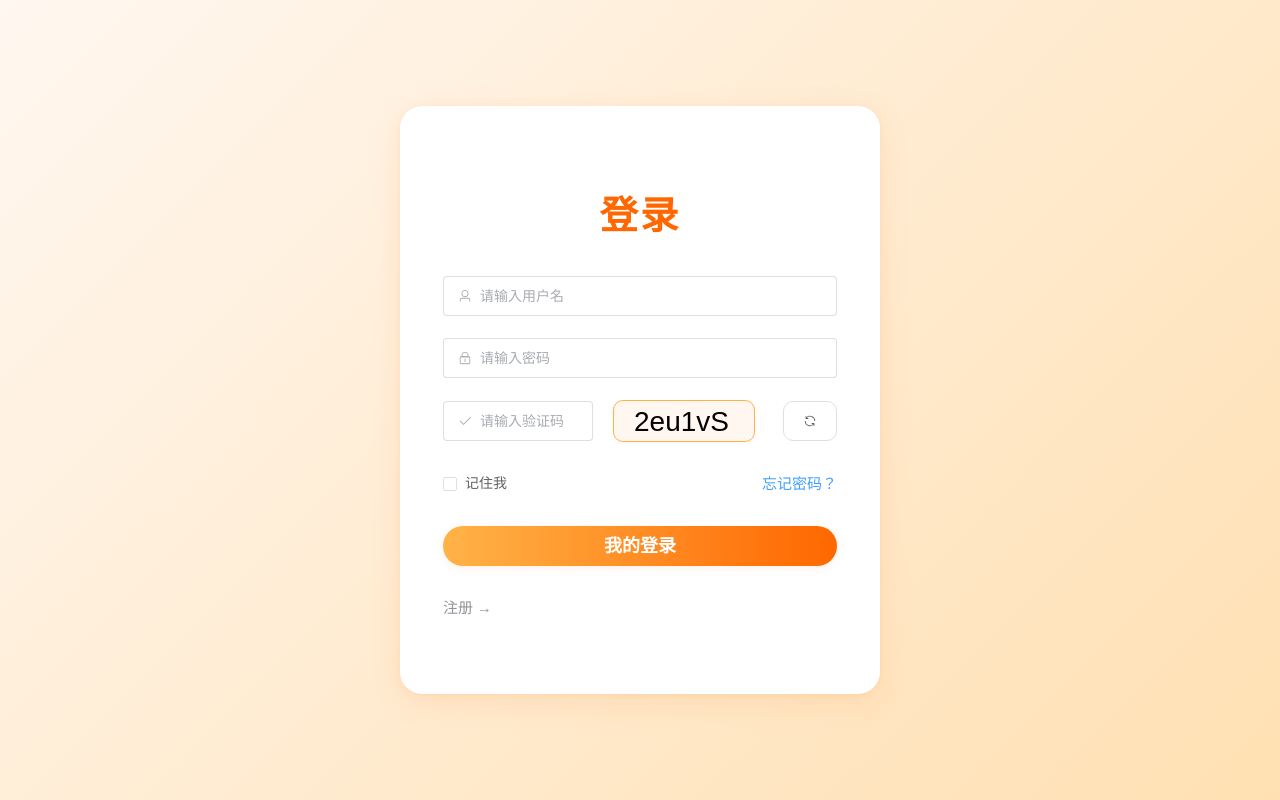
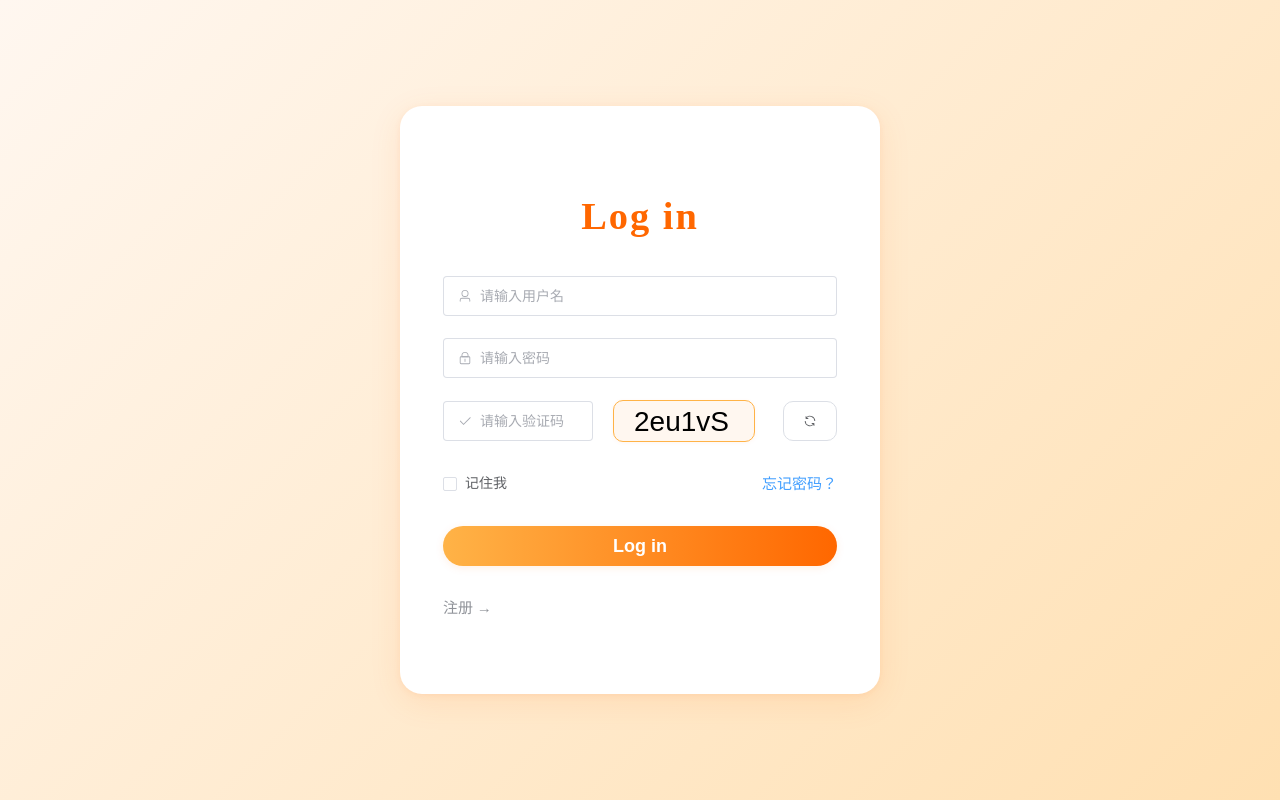
Before and after one commit to SpringWu5/Bookstore_HuaweiCloud, a Vue app in the folder frontend/: page /login in a window 1280 px wide. Built offline with nearby package versions, Linux system fonts and the light colour scheme.

Commit message:
test frontend

```diff
--- a/frontend/src/views/Login.vue
+++ b/frontend/src/views/Login.vue
@@ -168,7 +168,7 @@ const clearRegisterData = ()=>{
             <!-- 登录表单 -->
             <el-form ref="form" size="large" autocomplete="off" v-else   :model="registerData" :rules="rules">
                 <el-form-item>
-                    <h1>登录</h1>
+                    <h1>Log in</h1>
                 </el-form-item>
                 <el-form-item prop="username">
                     <el-input :prefix-icon="User" placeholder="请输入用户名" v-model="registerData.username"></el-input>
@@ -192,7 +192,7 @@ const clearRegisterData = ()=>{
                 </el-form-item>
                 <!-- 登录按钮 -->
                 <el-form-item>
-                    <el-button class="button" type="primary" @click="login" auto-insert-space>我的登录</el-button>
+                    <el-button class="button" type="primary" @click="login" auto-insert-space>Log in</el-button>
                 </el-form-item>
                 <el-form-item class="flex">
                     <el-link type="info" :underline="false" @click="isRegister = true;clearRegisterData()">
```
